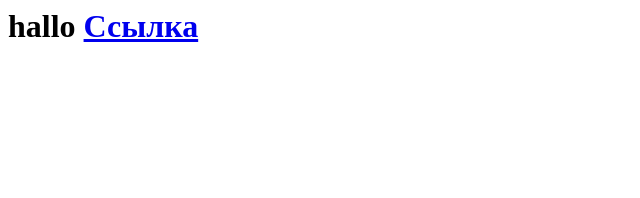
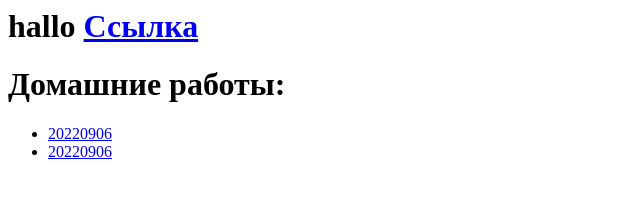
Before and after one commit to OlgaArtemeva/BasicFE, a plain HTML site: page index.html in a window 1280 px wide. Shown: the whole page, without its empty margins (0-640 px from the left). Drawn offline with Linux system fonts and the light colour scheme.

Commit message:
Update index.html

```diff
--- a/index.html
+++ b/index.html
@@ -1,2 +1,7 @@
 <h1>hallo</h>
 <a href="../HW20220906/index.html">Ссылка</a>
+<h1>Домашние работы:</h1>
+<ul>
+	<li><a href="project1/index.html">20220906</a></li>
+	<li><a href="HW20220906/index.html">20220906</a></li>
+</ul>
```
